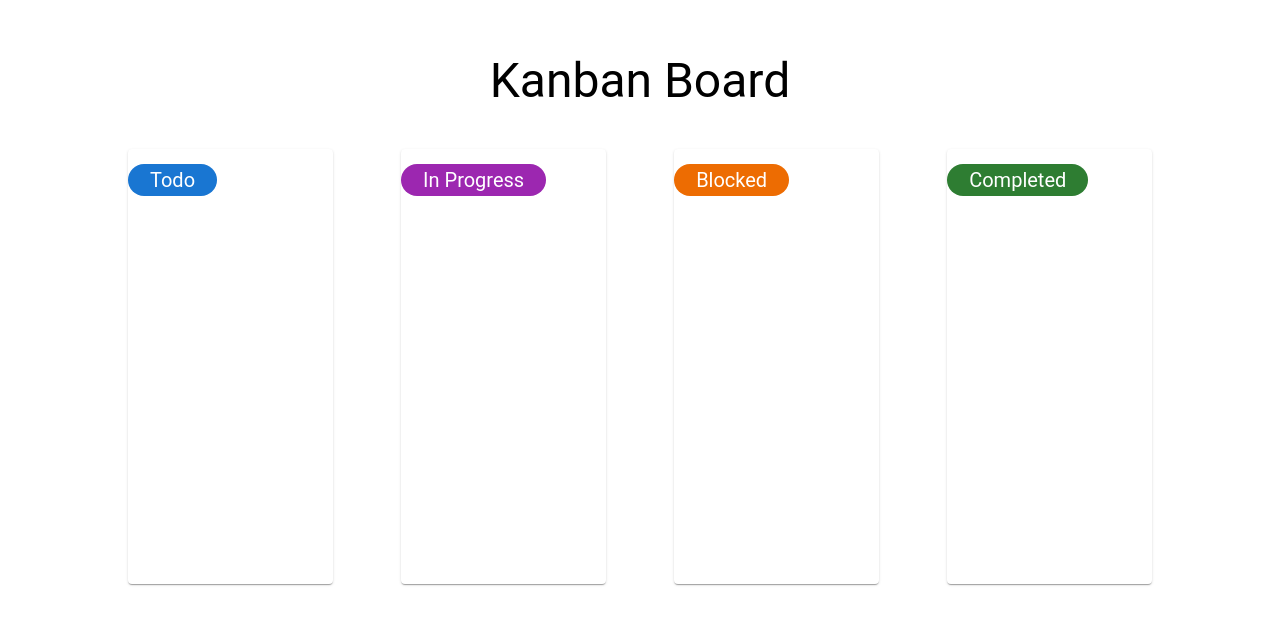
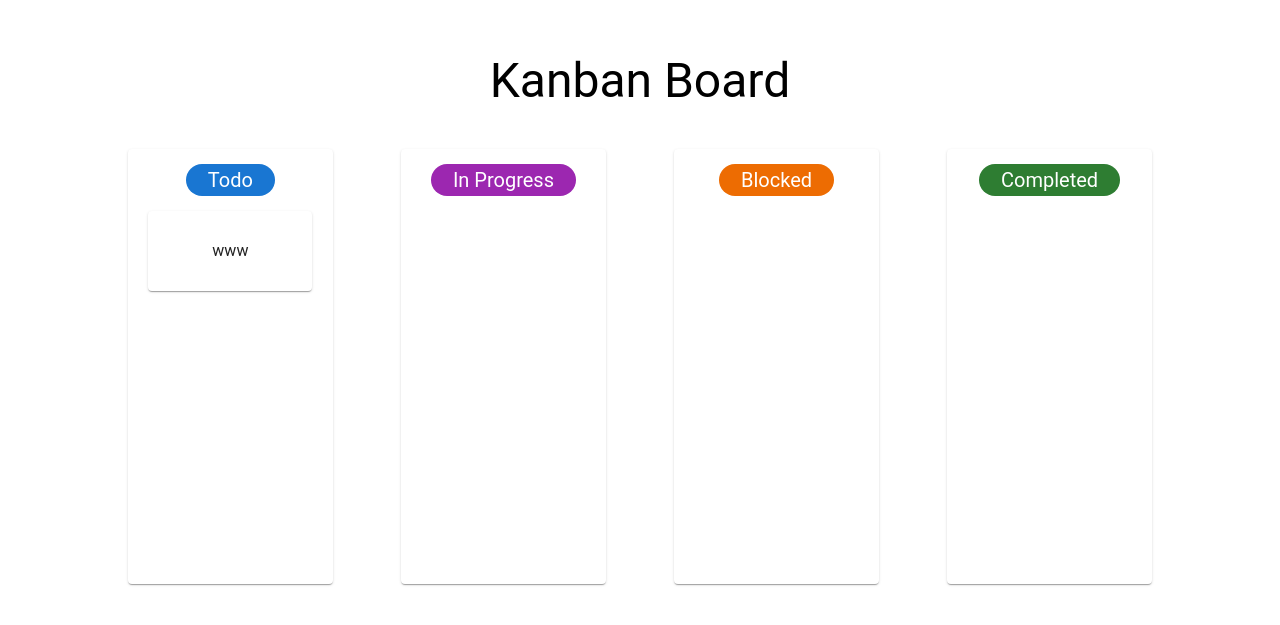
Before and after one commit to lucasy68/kanban-code-challenge, a React (Create React App) app: page / in a window 1280 px wide. Shown: the part 107-732 px from the top of the page. Built offline with nearby package versions, Linux system fonts and the light colour scheme.

Commit message:
build Card for eash task

```diff
--- a/src/App.js
+++ b/src/App.js
@@ -1,5 +1,6 @@
 import "./App.scss";
 import { Typography, Box, Card, Chip } from "@mui/material";
+import CardsItem from "./components/CardsItem";
 function App() {
   return (
     <div className="App">
@@ -15,28 +16,61 @@ function App() {
         }}
         mt={5}
       >
-        <Card sx={{ width: "20%", height: "80%" }}>
+        <Card
+          sx={{
+            width: "20%",
+            height: "80%",
+            display: "flex",
+            flexDirection: "column",
+            alignItems: "center",
+          }}
+        >
           <Chip
             label="Todo"
             color="primary"
             sx={{ fontSize: "20px", padding: "10px", margin: "15px 0" }}
           />
+          <CardsItem />
         </Card>
-        <Card sx={{ width: "20%", height: "80%" }}>
+        <Card
+          sx={{
+            width: "20%",
+            height: "80%",
+            display: "flex",
+            flexDirection: "column",
+            alignItems: "center",
+          }}
+        >
           <Chip
             label="In Progress"
             color="secondary"
             sx={{ fontSize: "20px", padding: "10px", margin: "15px 0" }}
           />
         </Card>
-        <Card sx={{ width: "20%", height: "80%" }}>
+        <Card
+          sx={{
+            width: "20%",
+            height: "80%",
+            display: "flex",
+            flexDirection: "column",
+            alignItems: "center",
+          }}
+        >
           <Chip
             label="Blocked"
             color="warning"
             sx={{ fontSize: "20px", padding: "10px", margin: "15px 0" }}
           />
         </Card>
-        <Card sx={{ width: "20%", height: "80%" }}>
+        <Card
+          sx={{
+            width: "20%",
+            height: "80%",
+            display: "flex",
+            flexDirection: "column",
+            alignItems: "center",
+          }}
+        >
           <Chip
             label="Completed"
             color="success"
--- /dev/null
+++ b/src/components/CardsItem.jsx
@@ -0,0 +1,21 @@
+import { Card ,Typography} from "@mui/material";
+import React from "react";
+
+const CardsItem = () => {
+  return (
+    <Card
+      sx={{
+        width: "80%",
+        height: "80px",
+        display: "flex",
+        alignItems: "center",
+        justifyContent: "center",
+        marginBottom: "15px",
+      }}
+    >
+      <Typography sx={{ justifyContent: "center" }}>www</Typography>
+    </Card>
+  );
+};
+
+export default CardsItem;
```
